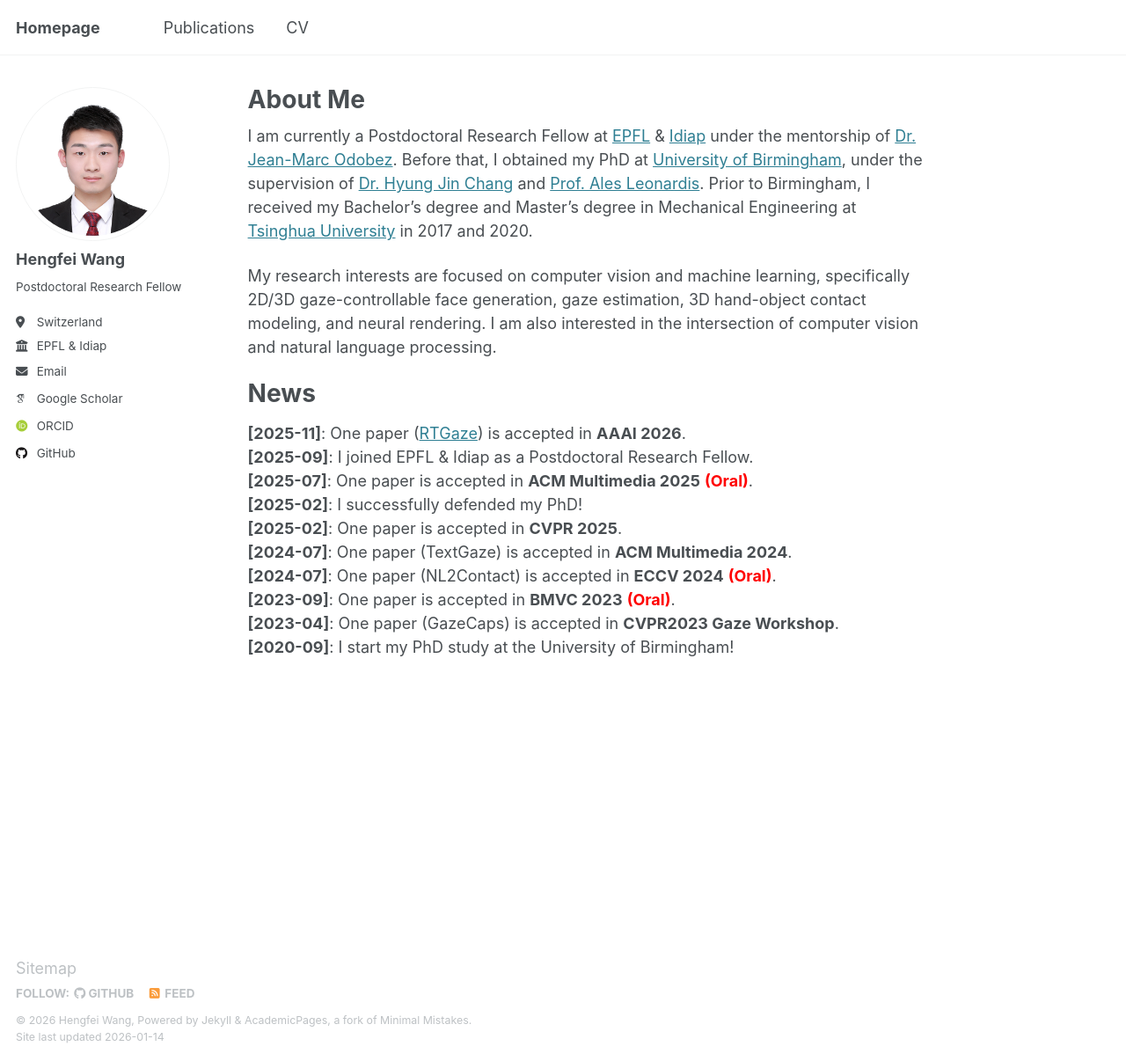
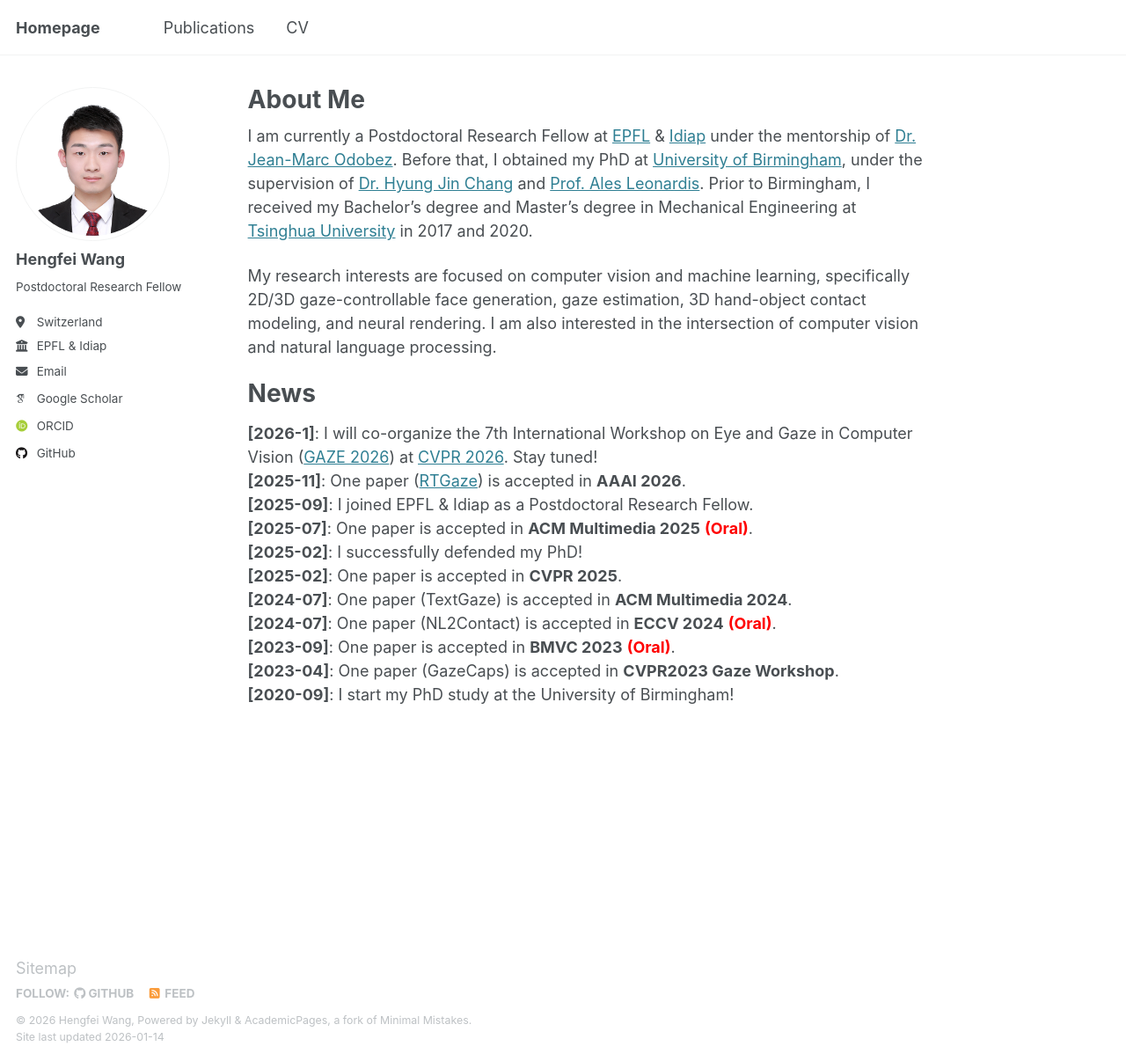
Before and after one commit to hengfei-wang/hengfei-wang.github.io, a Jekyll site: the page built from _pages/about.md, in a window 1280 px wide and 1206 px high. Shown: the whole window at 88% size. Built offline with Jekyll 4.4.1, drawn with Linux system fonts in a browser that asks for light colours; some web fonts are replaced.

Commit message:
Update news section in about.md
Added recent news updates regarding research activities and events.

```diff
--- a/_pages/about.md
+++ b/_pages/about.md
@@ -12,6 +12,7 @@ I am currently a Postdoctoral Research Fellow at [EPFL](https://www.epfl.ch/en/)
 My research interests are focused on computer vision and machine learning, specifically 2D/3D gaze-controllable face generation, gaze estimation, 3D hand-object contact modeling, and neural rendering. I am also interested in the intersection of computer vision and natural language processing.
 
 # News
+**[2026-1]**: I will co-organize the 7th International Workshop on Eye and Gaze in Computer Vision ([GAZE 2026](https://gazeworkshop.github.io/2026/)) at [CVPR 2026](https://cvpr.thecvf.com/). Stay tuned! \\
 **[2025-11]**: One paper ([RTGaze](https://hengfei-wang.github.io/rtgaze)) is accepted in **AAAI 2026**. \\
 **[2025-09]**: I joined EPFL & Idiap as a Postdoctoral Research Fellow. \\
 **[2025-07]**: One paper is accepted in **ACM Multimedia 2025** **<font color=red>(Oral)</font>**. \\
```
